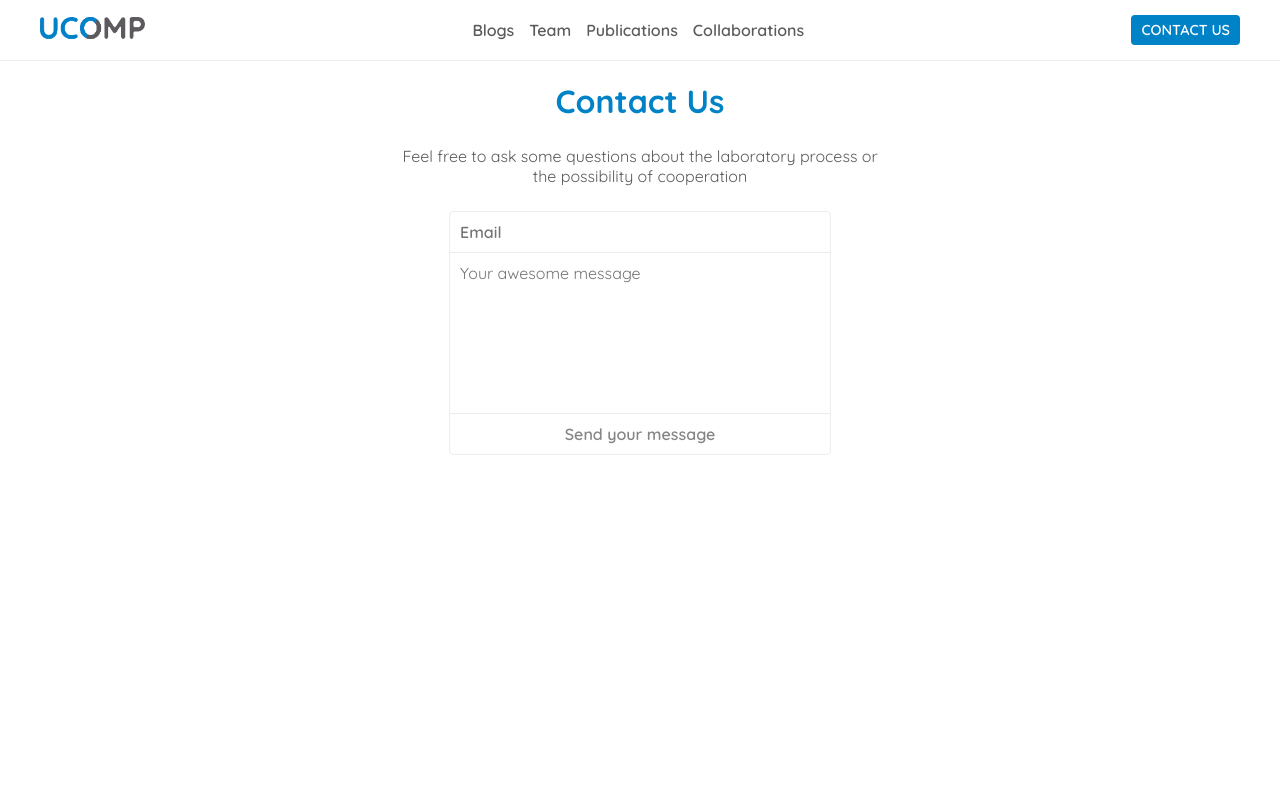
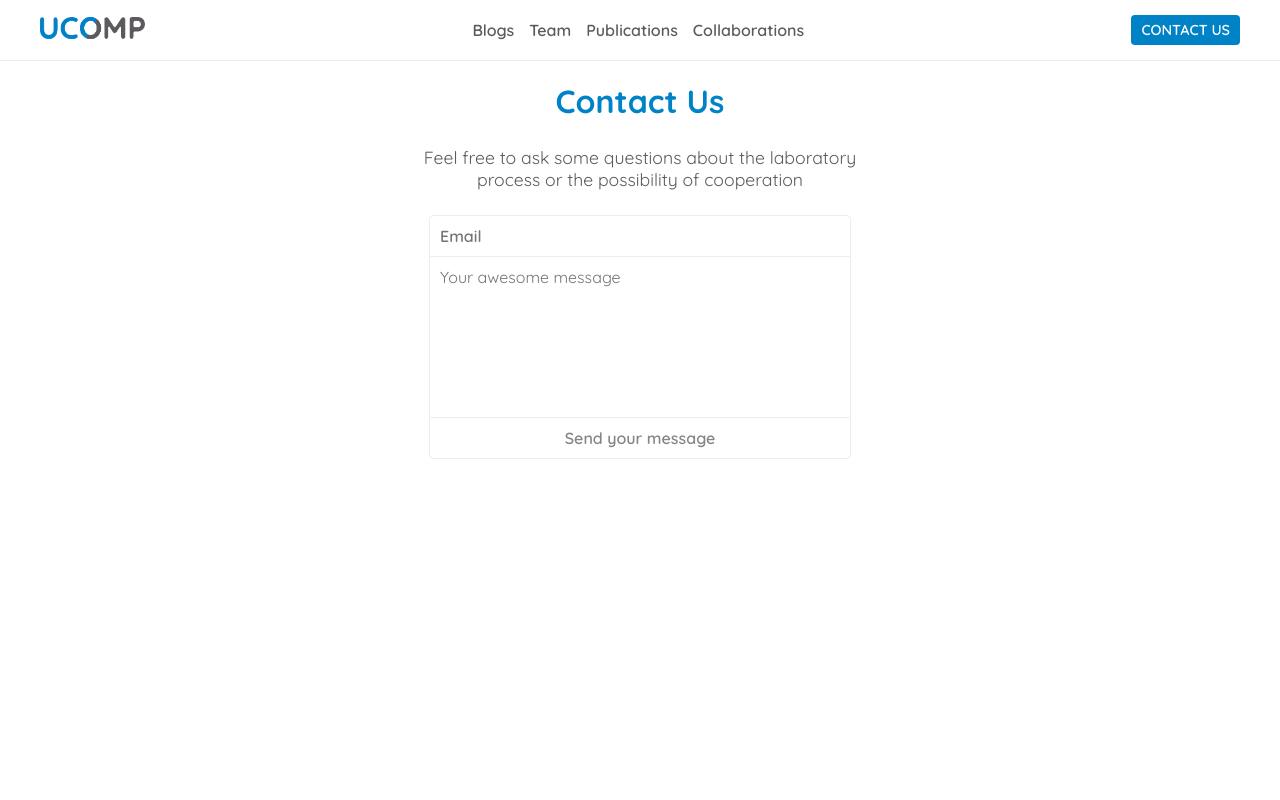
Before and after one commit to alesikivan/ucomp.net, a React (Create React App) app: page /contact-us in a window 1280 px wide. Shown: the top 800 px of the page. Built offline with nearby package versions, Linux system fonts and the light colour scheme.

Commit message:
fix (contact-us): change form size & form styles

```diff
--- a/src/assets/styles/css/pages/contact-us.css
+++ b/src/assets/styles/css/pages/contact-us.css
@@ -7,13 +7,13 @@
   gap: 25px;
 }
 .contact-us-page .preview {
-  font-size: 1em;
+  font-size: 1.1em;
   max-width: 500px;
   text-align: center;
   display: block;
 }
 .contact-us-page .contact-us-form {
-  min-width: 380px;
+  min-width: 420px;
   border: 1px solid #cccccc59;
   border-radius: 4px;
   opacity: hidden;
--- a/src/assets/styles/scss/pages/contact-us.scss
+++ b/src/assets/styles/scss/pages/contact-us.scss
@@ -6,7 +6,7 @@
   gap: 25px;
 
   .preview {
-    font-size: 1em;
+    font-size: 1.1em;
     max-width: 500px;
     text-align: center;
 
@@ -14,7 +14,7 @@
   }
 
   .contact-us-form {
-    min-width: 380px;
+    min-width: 420px;
     border: 1px solid $opacityLineColor;
     border-radius: 4px;
     opacity: hidden;
```
